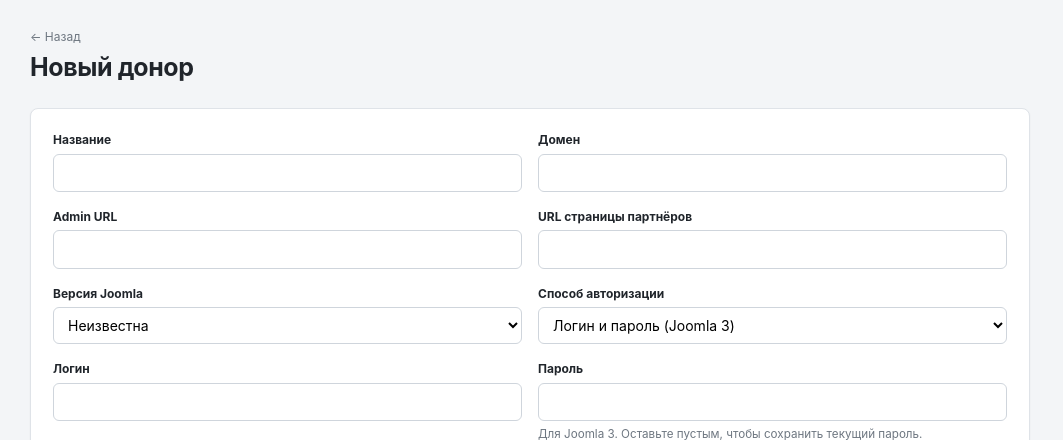
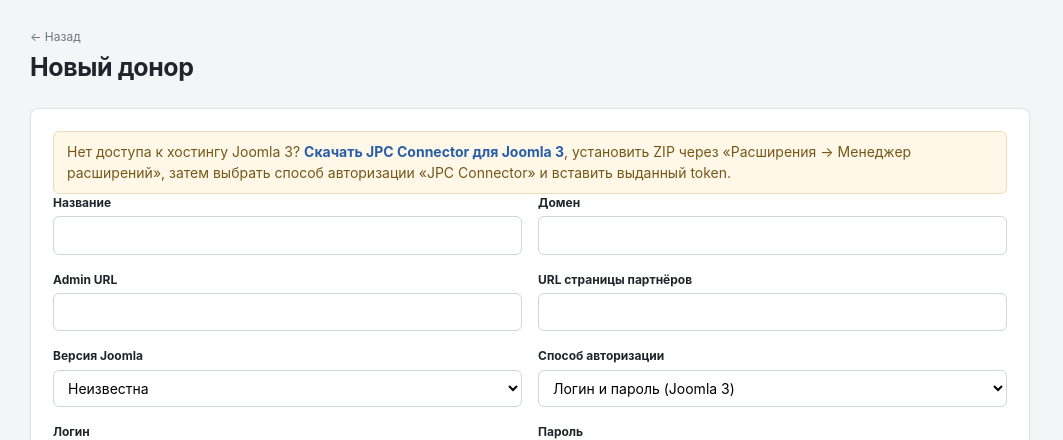
Before and after one commit to KoponovVadim/joomla-partners-control, a Django app: page /donors/new/ in a window 1280 px wide. Shown: the part 64-504 px from the top of the page, without its empty margins (0-1063 px from the left). Run offline with Django 5.2, Linux system fonts and the light colour scheme; the visitor is signed in with stand-in values (Sample User, id 1); data comes from the database, SQL or seed files in the repository.

Commit message:
ui: link Joomla 3 connector package from donor form

```diff
--- a/templates/partners/form.html
+++ b/templates/partners/form.html
@@ -1,9 +1,16 @@
 {% extends "base.html" %}
+{% load static %}
 {% block title %}{{ title }} · JPC{% endblock %}
 {% block content %}
 <div class="page-head"><div><a class="back" href="{% if kind == 'template' %}{% url 'template-list' %}{% else %}{% url 'dashboard' %}{% endif %}">← Назад</a><h1>{{ title }}</h1></div>{% if kind == 'donor' and object %}<span class="connection {{ object.connection_status }}"><i></i>{{ object.get_connection_status_display }}</span>{% endif %}</div>
 <div class="form-layout {% if kind == 'client' %}with-preview{% endif %}">
   <form method="post" enctype="multipart/form-data" class="panel form-panel">{% csrf_token %}
+    {% if kind == 'donor' %}
+    <div class="message info">
+      Нет доступа к хостингу Joomla 3? <a href="{% static 'partners/downloads/plg_ajax_jpcconnector-1.0.0.zip' %}"><strong>Скачать JPC Connector для Joomla 3</strong></a>,
+      установить ZIP через «Расширения → Менеджер расширений», затем выбрать способ авторизации «JPC Connector» и вставить выданный token.
+    </div>
+    {% endif %}
     {% if form.non_field_errors %}<div class="message error">{{ form.non_field_errors }}</div>{% endif %}
     <div class="form-grid">
     {% for field in form %}
```
